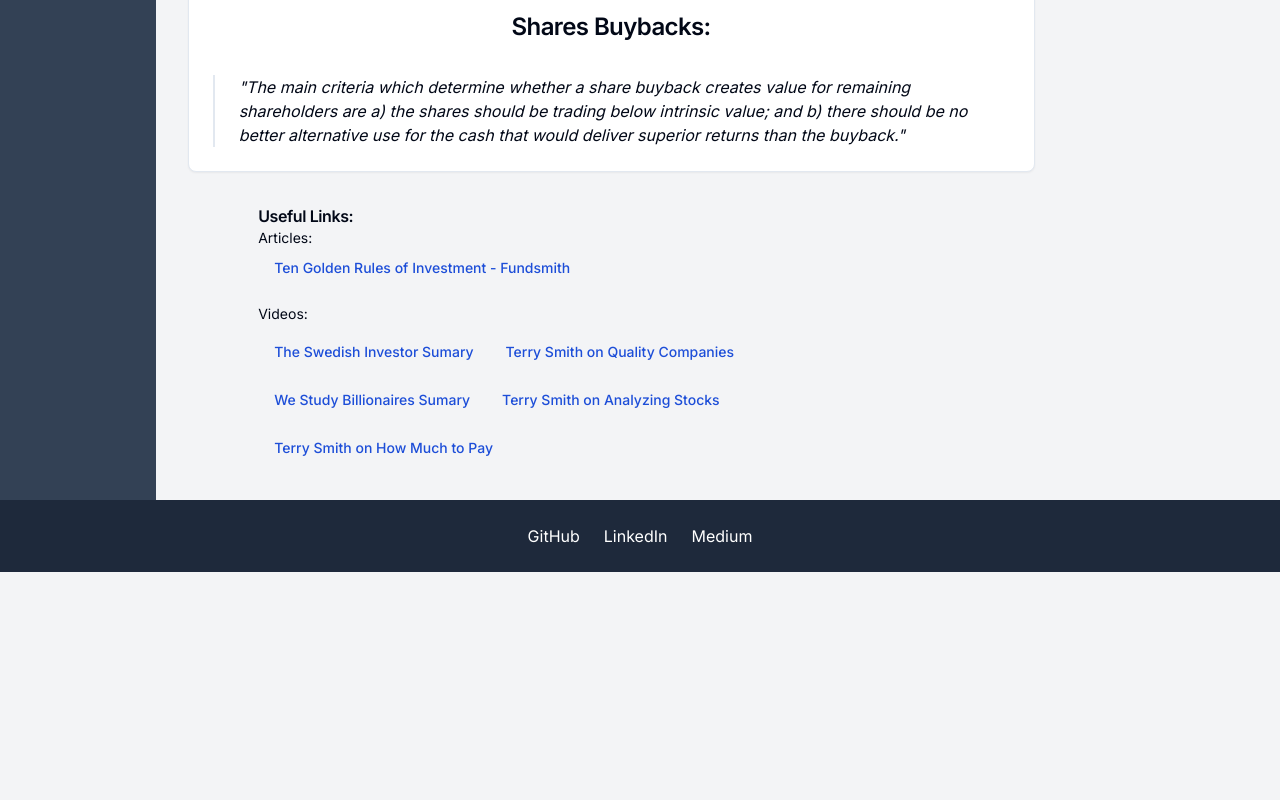
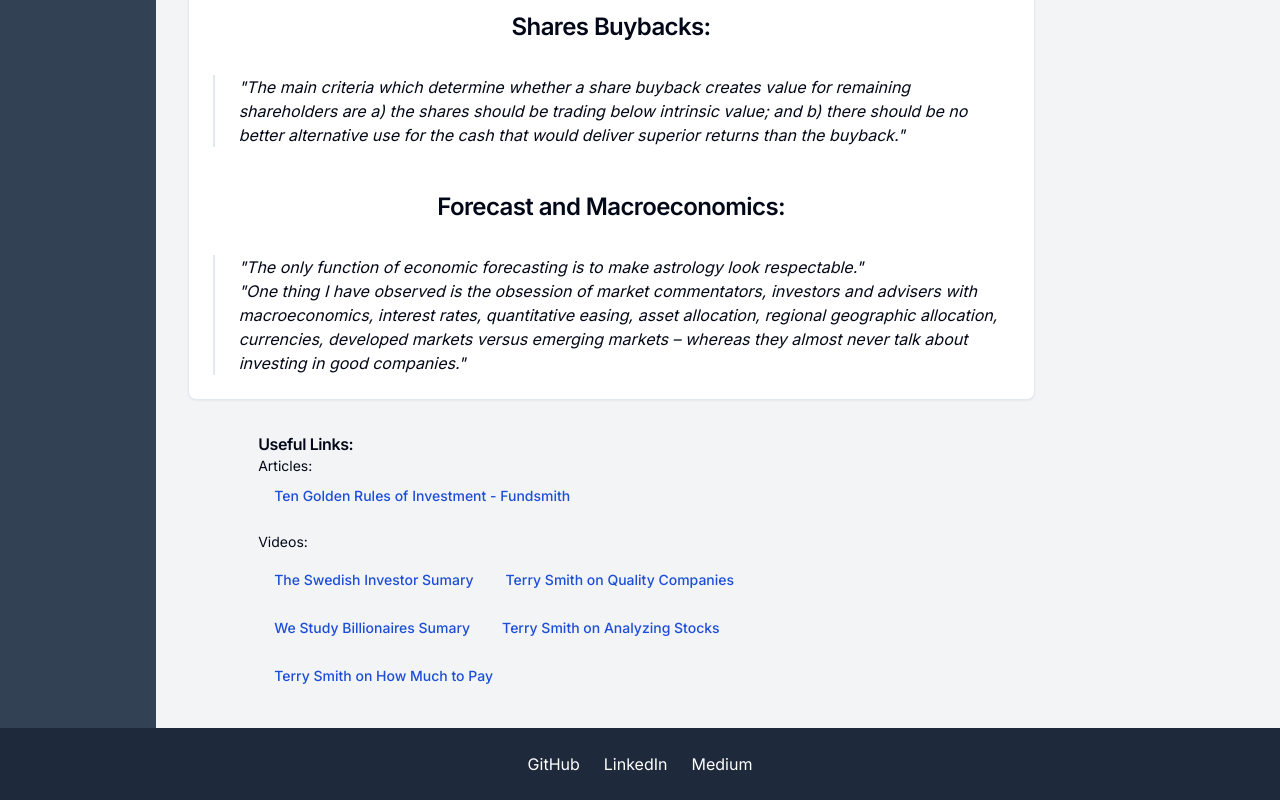
Before and after one commit to lucasSSalgado/next-valuation, a Next.js app: page /investor-framework/terry-smith in a window 1280 px wide. Shown: the part 4132-4932 px from the top of the page. Before the commit the page ends 4704 px from the top, so only its background shows below. Built offline with nearby package versions, Linux system fonts and the light colour scheme.

Commit message:
terry macroeconomics

```diff
--- a/src/app/investor-framework/terry-smith/page.tsx
+++ b/src/app/investor-framework/terry-smith/page.tsx
@@ -285,6 +285,21 @@ export default function TerrySmithPage() {
                     that would deliver superior returns than the buyback.&quot;
                 </blockquote>
             </CardContent>
+            <CardHeader>
+                <CardTitle className="text-center">Forecast and Macroeconomics: </CardTitle>
+            </CardHeader>
+            <CardContent>
+                <blockquote className="mt-3 border-l-2 pl-6 italic text-center md:text-left">
+                    &quot;The only function of economic forecasting is to make astrology look
+                    respectable.&quot; <br />
+
+                    &quot;One thing I have observed is the obsession of market commentators,
+                    investors and advisers with macroeconomics, interest rates, quantitative
+                    easing, asset allocation, regional geographic allocation, currencies,
+                    developed markets versus emerging markets – whereas they almost never
+                    talk about investing in good companies.&quot;
+                </blockquote>
+            </CardContent>
             </Card>
 
             <UsefulLinks
```
